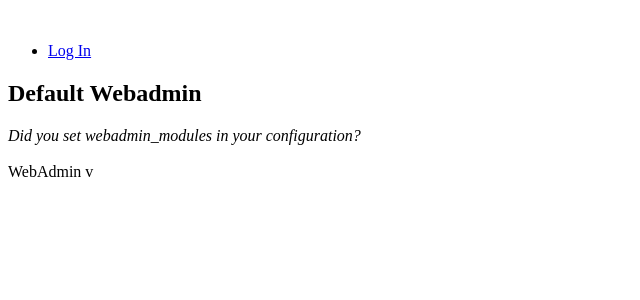
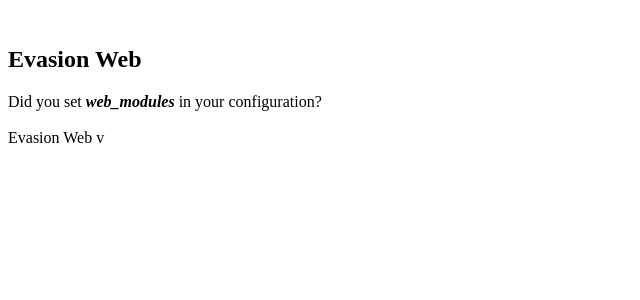
Before and after one commit to oisinmulvihill/evasion-web, a Python web app: template evasion/web/templates/root.mako in a window 1280 px wide. Shown: the top 300 px of the page, without its empty margins (0-640 px from the left). Run offline with Mako, Linux system fonts and the light colour scheme; the template is opened without the code that fills it, so the values that code supplies are empty; some libraries are stand-ins or nearby versions.

Commit message:
renaming to web and putting inside the evasion namespace.

```diff
--- a/evasion/web/controllers/root.py
+++ b/evasion/web/controllers/root.py
@@ -17,4 +17,4 @@ class RootController(BaseController):
 
 
     def index(self):
-        return render('/root.mako')
+        return render('root.mako')
--- a/evasion/web/scripts/development.ini
+++ b/evasion/web/scripts/development.ini
@@ -31,7 +31,7 @@ full_stack = true
 static_files = true
 
 # interface module list:
-webadmin_modules = evasion.web.webadmin,
+web_modules = evasion.web,
 
 cache_dir = %(here)s/data
 beaker.session.key = evasion-webadmin
--- a/evasion/web/scripts/runwebadmin.py
+++ b/evasion/web/scripts/runwebadmin.py
@@ -29,12 +29,6 @@ from paste.httpserver import serve
 from paste.httpserver import server_runner
 from paste.deploy.loadwsgi import NicerConfigParser
 
-# Server class and corresponding 'use=' value in config
-SERVER_USE_VALUE = "egg:Paste#http"
-
-
-# Application factory and corresponding 'use=' value in config
-APP_USE_VALUE = "egg:evasion-web"
 from evasion.web.config.middleware import make_app as app_factory
 
 
--- a/evasion/web/templates/base.mako
+++ b/evasion/web/templates/base.mako
@@ -34,7 +34,7 @@
 	<meta name="description" content="${ self.description() | trim }" />
 	<meta name="keywords" content="${ self.keywords() | trim }" />
 	<meta name="robots" content="all"/>
-	<title>Evasion Project WebAdmin - ${ self.title() | trim }</title>
+	<title>Evasion Web - ${ self.title() | trim }</title>
 	<script type="text/javascript" src="${h.url_for('/js/jquery-min.js')}"></script>
 	<link rel='stylesheet' type="text/css" title='style-1' href="${ h.url_for('/css/site.css') }"/>
 </%def>
@@ -55,22 +55,22 @@
 
 <%def name="menu()">
 
-  <div id="logged-in-user">
-    % if h.auth_details():
-        Welcome ${ h.auth_details()['user'].name }
-    %endif
-  </div>
+##  <div id="logged-in-user">
+##    % if h.auth_details():
+##        Welcome ${ h.auth_details()['user'].name }
+##    %endif
+##  </div>
 
   <ul id="main-menu">
-	%if h.is_authenticated():
-    <li id="inactivetab"><a id="lnk-logout" title='Logout' href="${h.url_for('/logout_handler')}">
-		Log Out</a>
-	</li>
-	%else:
-    <li id="inactivetab"><a id="lnk-login" title='Login' href="${h.url_for('user-login')}">
-		Log In</a>
-	</li>
-	%endif
+##	%if h.is_authenticated():
+##    <li id="inactivetab"><a id="lnk-logout" title='Logout' href="${h.url_for('/logout_handler')}">
+##		Log Out</a>
+##	</li>
+##	%else:
+ ##   <li id="inactivetab"><a id="lnk-login" title='Login' href="${h.url_for('user-login')}">
+##		Log In</a>
+##	</li>
+##	%endif
   </ul>
 </%def>
 
@@ -84,7 +84,7 @@
 			${self.foot()}
 		</div>
 		<div id="site-details">
-			WebAdmin v${h.siteversion}
+			Evasion Web v${h.siteversion}
 		</div>
 	</div>
 </%def>
--- a/evasion/web/templates/root.mako
+++ b/evasion/web/templates/root.mako
@@ -12,9 +12,9 @@
 
 ## Body
 <div id="content">
-    <h2>Default Webadmin</h2>
+    <h2>Evasion Web</h2>
     <div>
-        <em>Did you set webadmin_modules in your configuration?</em>
+        Did you set <b><em>web_modules</em></b> in your configuration?
     </div>
 </div>
 
```
Also changed, not shown: evasion/web/__init__.py (+21 -4 lines).
